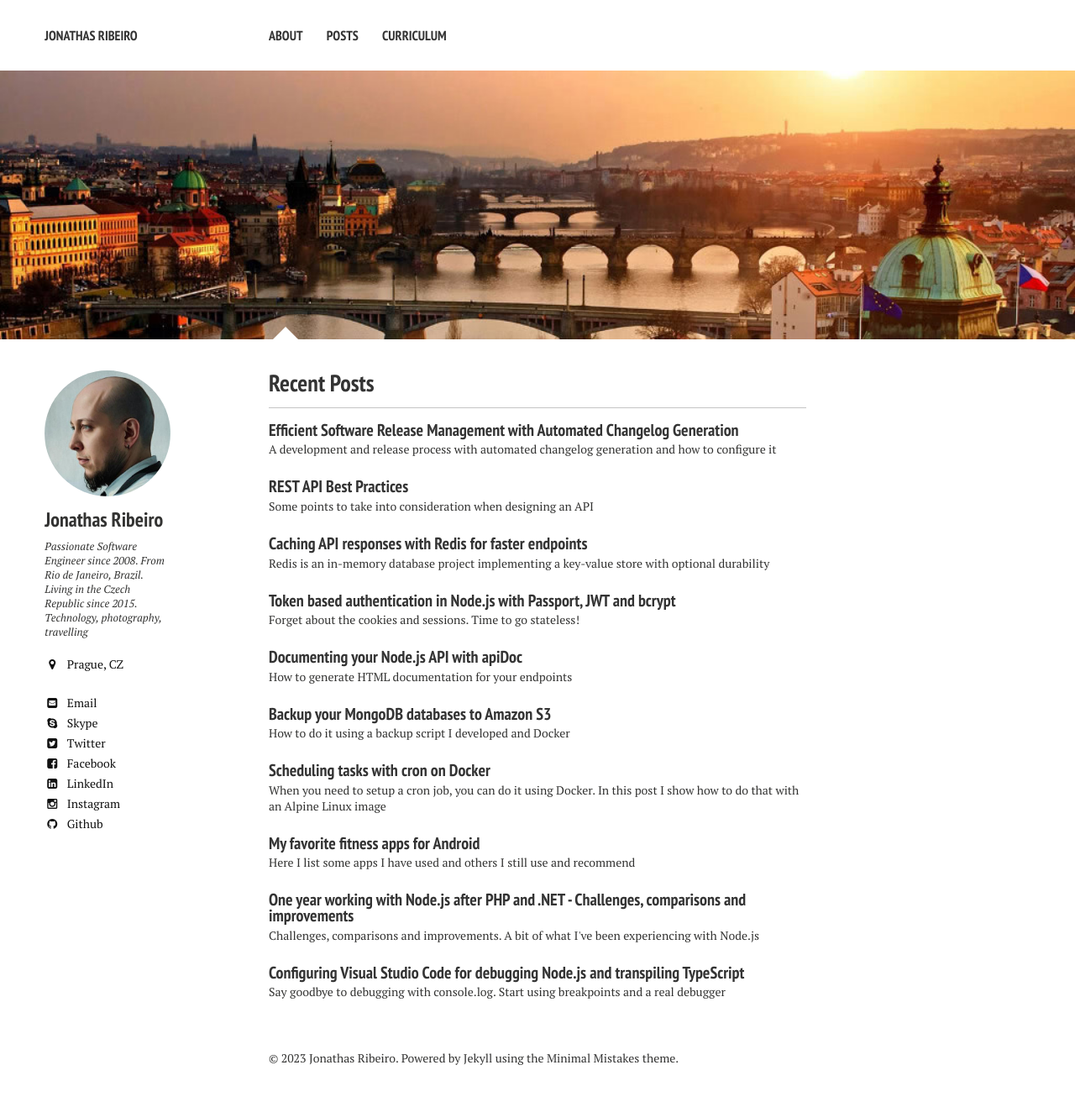
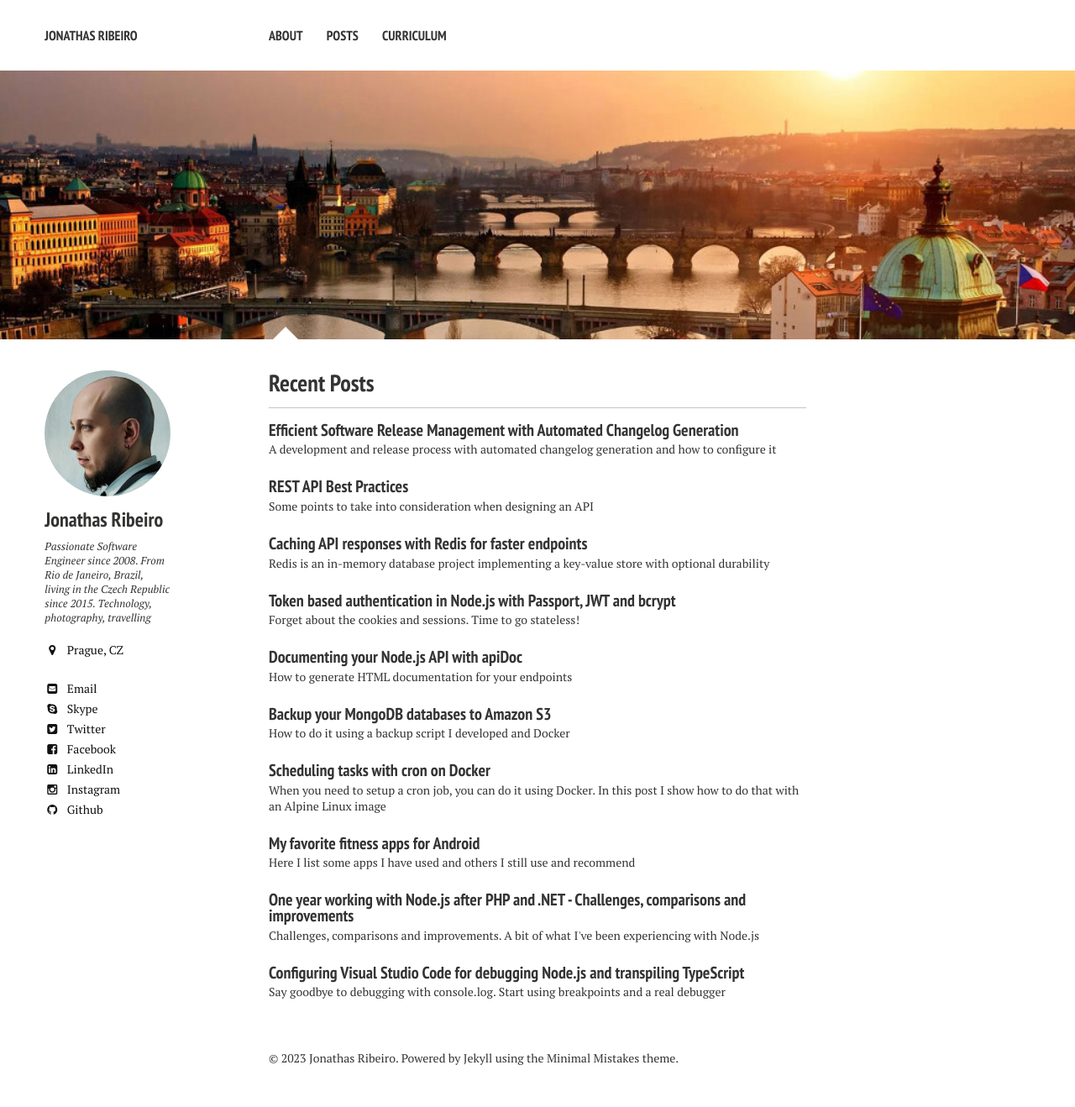
Before and after one commit to jonathas/jonathas.github.io, a Jekyll site: the page built from index.md, in a window 1280 px wide. Shown: the whole page at 84% size. Built offline with Jekyll 4.4.1, drawn with Linux system fonts in a browser that asks for light colours; nearby versions of some CDN libraries.

Commit message:
chore: rephrased bio

```diff
--- a/_config.yml
+++ b/_config.yml
@@ -28,7 +28,7 @@ kramdown:
 owner:
   name: Jonathas Ribeiro
   avatar: jon.jpg
-  bio: "Passionate Software Engineer since 2008. From Rio de Janeiro, Brazil. Living in the Czech Republic since 2015. Technology, photography, travelling"
+  bio: "Passionate Software Engineer since 2008. From Rio de Janeiro, Brazil, living in the Czech Republic since 2015. Technology, photography, travelling"
   location: "Prague, CZ"
   email: contact@jonathas.com
   disqus-shortname: jonribeiro
```
